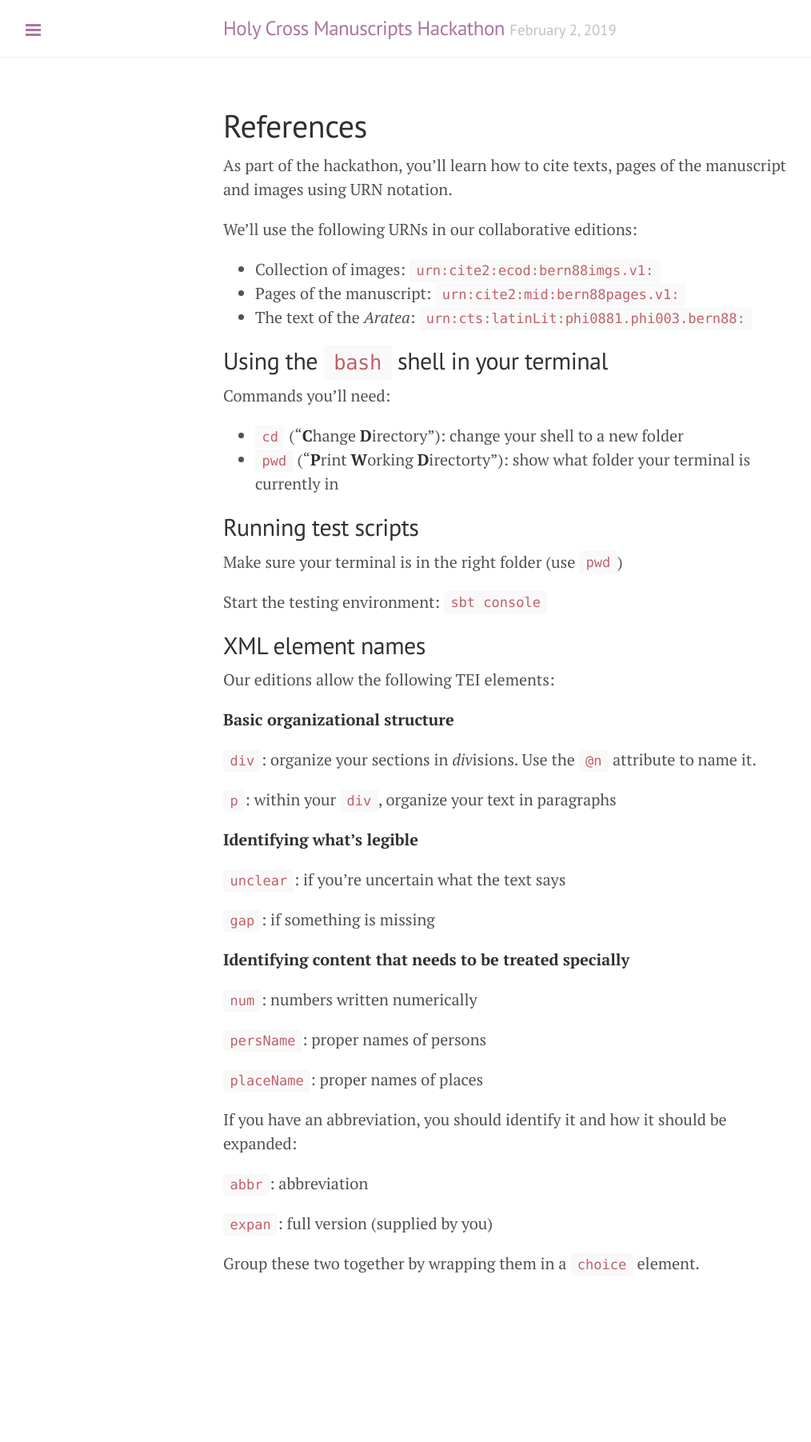
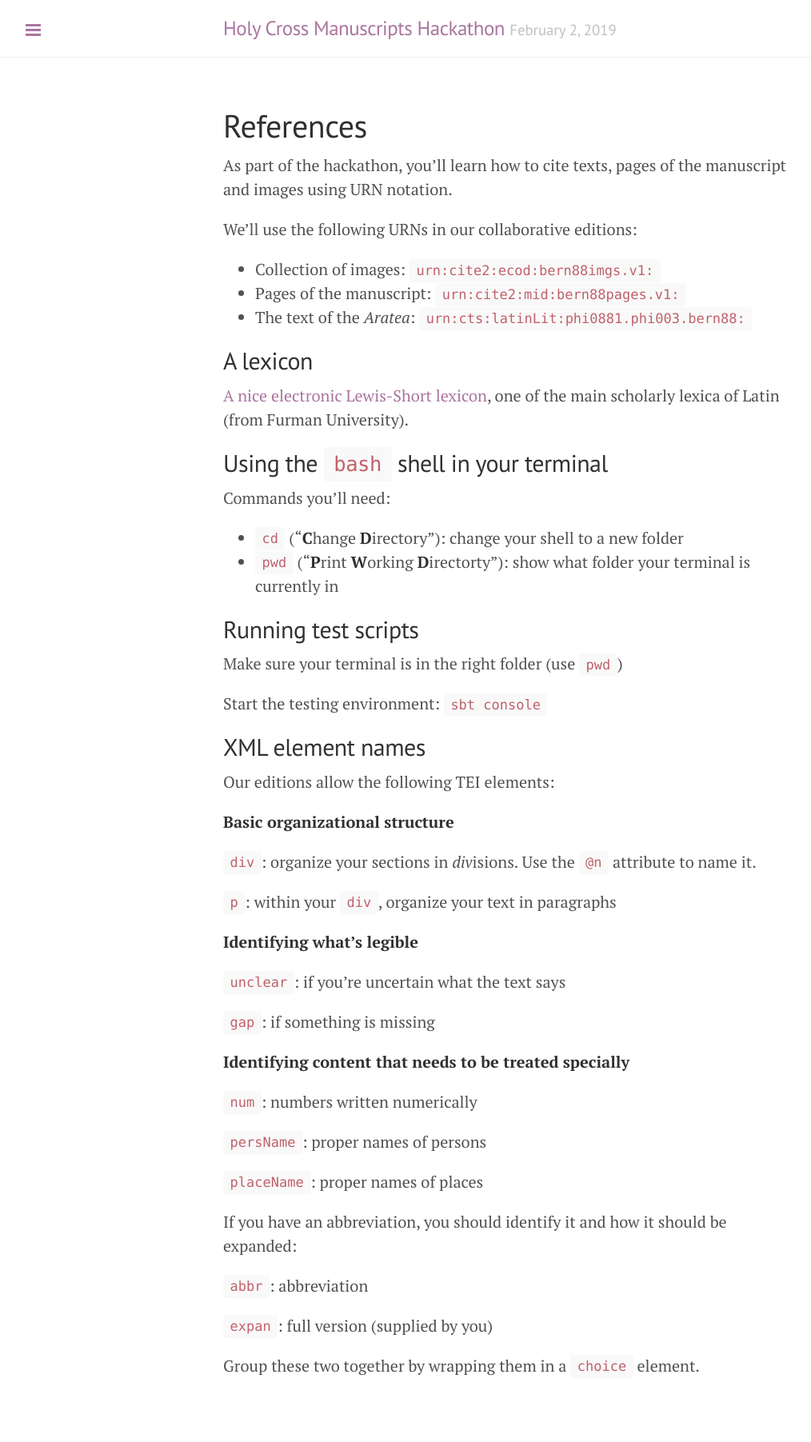
Before and after one commit to HCMID/ms-hackathon-2019, a Jekyll site: the page built from docs/references.md, in a window 1280 px wide. Shown: the whole page at 80% size, without its empty margins (1-1015 px from the left). Built offline with Jekyll 4.4.1, drawn with Linux system fonts in a browser that asks for light colours; before the commit the page ends 1675 px from its top, so only the background shows below that.

Commit message:
Add LS ref

```diff
--- a/docs/references.md
+++ b/docs/references.md
@@ -12,6 +12,12 @@ We'll use the following URNs in our collaborative editions:
 -   Collection of images: `urn:cite2:ecod:bern88imgs.v1:`
 -   Pages of the manuscript: `urn:cite2:mid:bern88pages.v1:`
 -   The text of the *Aratea*:  `urn:cts:latinLit:phi0881.phi003.bern88:`
+
+
+## A lexicon
+
+[A nice electronic Lewis-Short lexicon](http://folio2.furman.edu/lewis-short/index.html), one of the main scholarly lexica of Latin (from Furman University).
+
 
 
 ## Using the `bash` shell in your terminal
```
